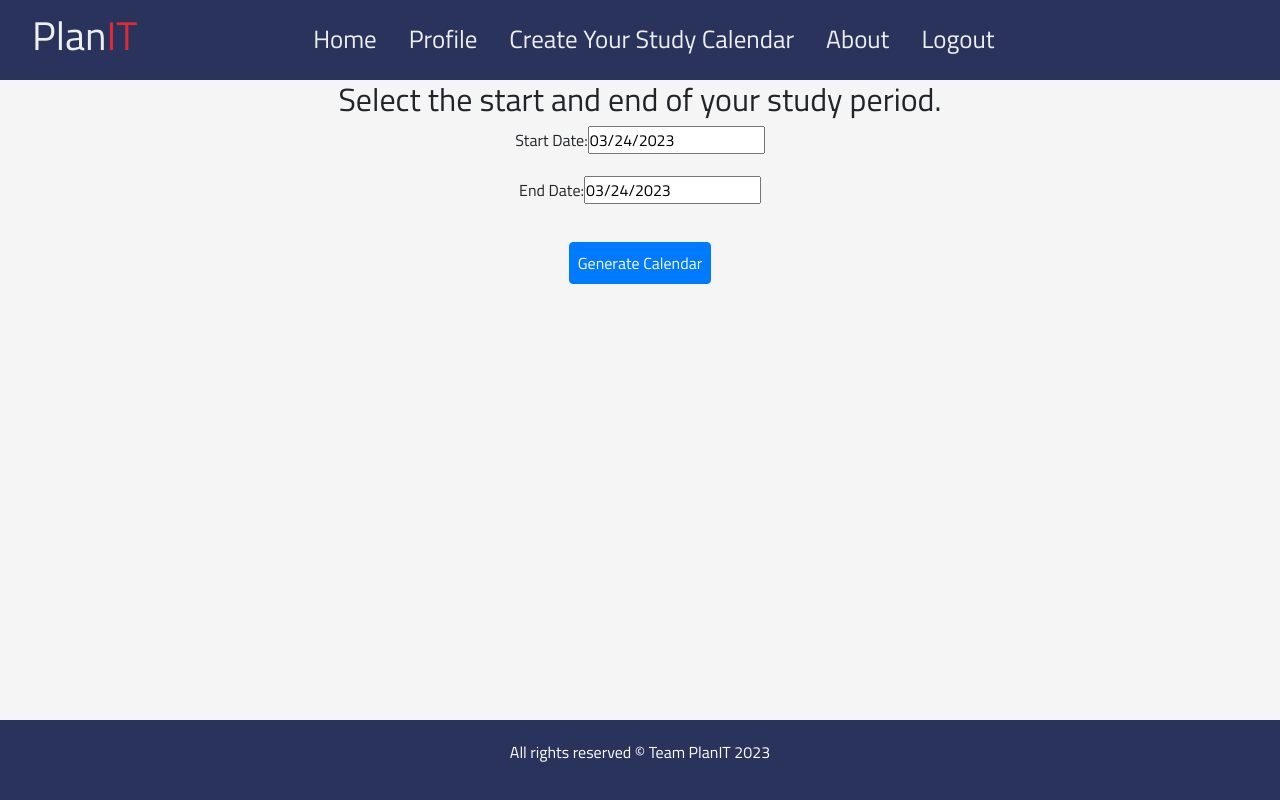
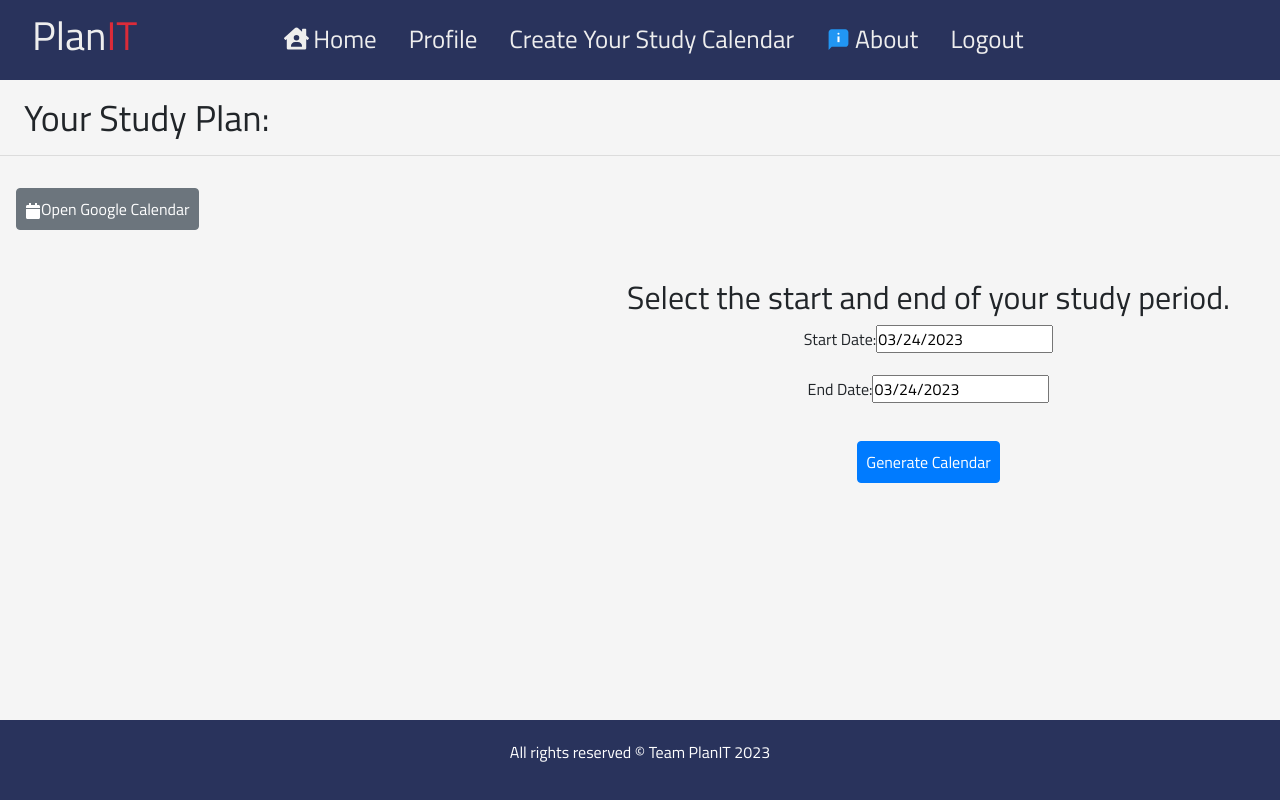
Before and after one commit to Danielsio/Plan-IT-Web, a React (Vite) app: page /generate-calendar in a window 1280 px wide. Built offline with nearby package versions, Linux system fonts and the light colour scheme.

Commit message:
Add Icons to Navbar

```diff
--- a/src/components/Navbar.jsx
+++ b/src/components/Navbar.jsx
@@ -1,6 +1,7 @@
-import { FaBars, FaTimes } from "react-icons/fa";
+import { FaBars, FaTimes, FaGoogle, FaHouseUser } from "react-icons/fa";
 import { useRef, useContext } from "react";
 import { UserContext } from "../context/UserContext";
+import { FcAbout } from "react-icons/fc";
 
 function Navbar() {
   const navRef = useRef();
@@ -17,12 +18,18 @@ function Navbar() {
         Plan<span className="navbar-it-span">IT</span>
       </h1>
       <nav ref={navRef}>
-        <a href="/">Home</a>
+        <a href="/">
+          <FaHouseUser className="mb-2 mr-1" />
+          Home
+        </a>
         {isAuthenticated && <a href="/profile">Profile</a>}
         {isAuthenticated && (
           <a href="/generate-calendar">Create Your Study Calendar</a>
         )}
-        <a href="/about">About</a>
+        <a href="/about">
+          <FcAbout className="mb-2 mr-1" />
+          About
+        </a>
         {isAuthenticated ? (
           <button className="nav-btn-auth" onClick={handleLogout}>
             Logout
@@ -30,9 +37,11 @@ function Navbar() {
         ) : (
           <>
             <button className="nav-btn-auth" onClick={handleLogin}>
+              <FaGoogle className="mb-2 mr-1" />
               Login
             </button>
             <button className="nav-btn-auth-register" onClick={handleRegister}>
+              <FaGoogle className="mb-2 mr-1" />
               Register
             </button>
           </>
--- a/src/pages/GenerateCalendar.jsx
+++ b/src/pages/GenerateCalendar.jsx
@@ -5,13 +5,15 @@ import api from "../api/axiosBackendConfig";
 import { UserContext } from "../context/UserContext";
 import { Form, Row, Button, Col } from "react-bootstrap";
 import { ClipLoader } from "react-spinners";
+import "../styles/GenerateCalendar.css";
+import { FaCalendar } from "react-icons/fa";
 
 const GenerateCalendar = () => {
   const [startDate, setStartDate] = useState(new Date());
   const [endDate, setEndDate] = useState(new Date());
   const [loading, setLoading] = useState(false);
 
-  const { subjectID } = useContext(UserContext);
+  const { subjectID, isAuthenticated } = useContext(UserContext);
 
   const validateDatesPicked = () => {
     if (startDate >= endDate) {
@@ -67,8 +69,34 @@ const GenerateCalendar = () => {
     }
   };
 
+  const handleOpenCalendar = () => {
+    window.open("https://calendar.google.com/", "_blank");
+  };
+
+  if (!isAuthenticated) {
     return (
-    <div className="date-picker">
+      <div className="message-container">
+        <h1>Please Login Or Register to view Your Profile</h1>
+      </div>
+    );
+  }
+
+  return (
+    <div className="generate-calendar-container">
+      <h1 className="generate-calendar-title mt-3 ml-4">Your Study Plan:</h1>
+      <hr className="generate-calendar-hr" />
+      <div className="button-container">
+        <Button
+          className="mt-3 ml-3 p-2"
+          variant="secondary"
+          onClick={handleOpenCalendar}
+        >
+          <FaCalendar />
+          Open Google Calendar
+        </Button>
+      </div>
+      <div className="date-picker-container">
+        <div className="date-picker mt-5">
           <center>
             <h2>Select the start and end of your study period.</h2>
             <div className="mb-3">
@@ -87,7 +115,11 @@ const GenerateCalendar = () => {
                 onChange={(date) => setEndDate(date)}
               />
             </div>
-        <Button className="mt-3 p-2" variant="primary" onClick={handleGenerate}>
+            <Button
+              className="mt-3 p-2"
+              variant="primary"
+              onClick={handleGenerate}
+            >
               Generate Calendar
             </Button>
           </center>
@@ -100,6 +132,8 @@ const GenerateCalendar = () => {
             />
           )}
         </div>
+      </div>
+    </div>
   );
 };
 
--- /dev/null
+++ b/src/styles/generateCalendar.css
@@ -0,0 +1,16 @@
+.date-picker {
+  display: flex;
+  flex-direction: column;
+  align-items: flex-end;
+  margin-right: 50px;
+  height: 100%;
+}
+.generate-calendar-title {
+  font-size: 36px;
+  margin-top: 20;
+}
+
+.message-container {
+  text-align: center;
+  margin-top: 100px;
+}
--- a/src/styles/profile.css
+++ b/src/styles/profile.css
@@ -2,3 +2,7 @@
   margin: 10%;
   margin-left: 45%;
 }
+.message-container {
+  text-align: center;
+  margin-top: 100px;
+}
```
Lines whose indentation alone changed are shown as unchanged.
